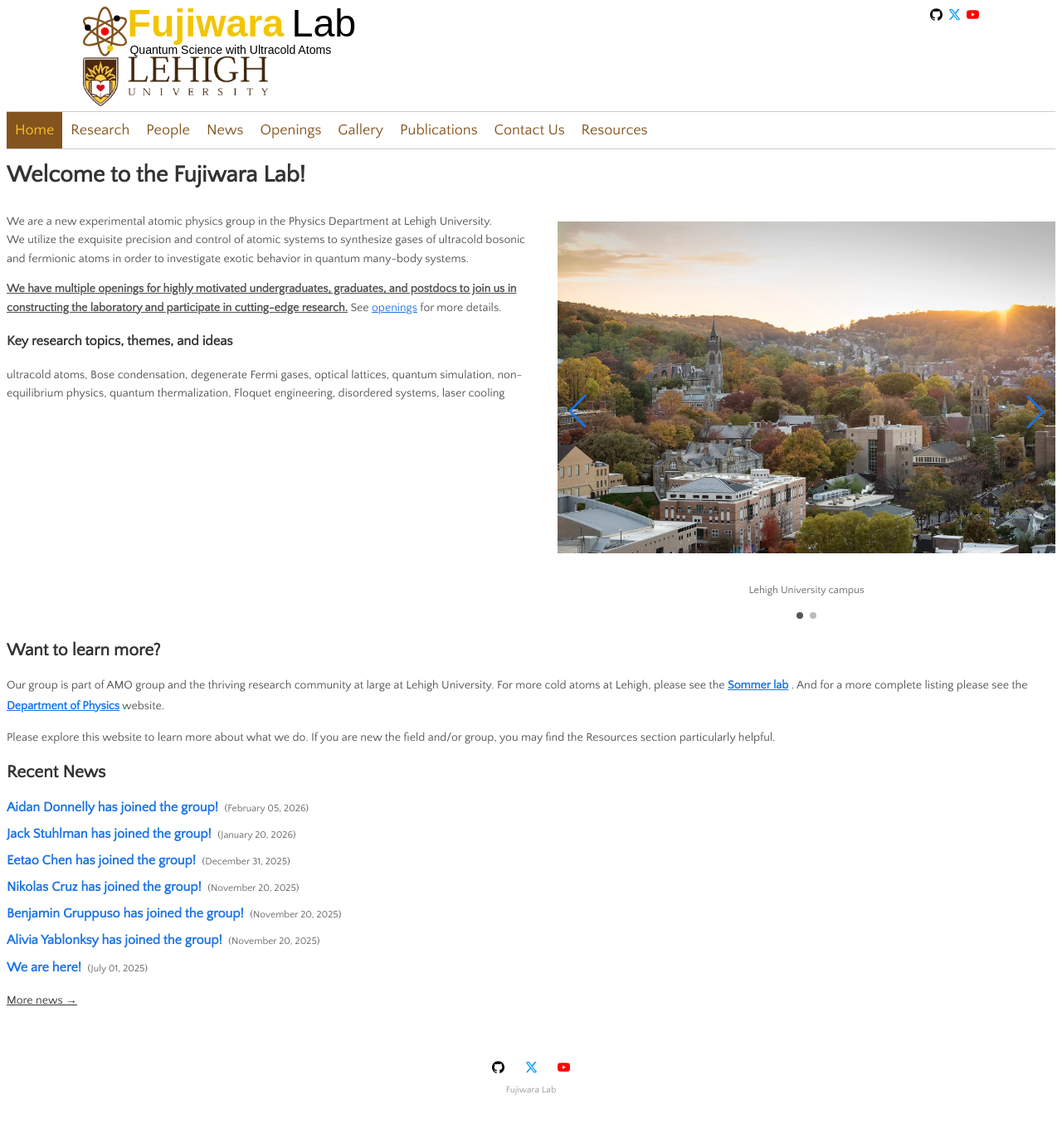
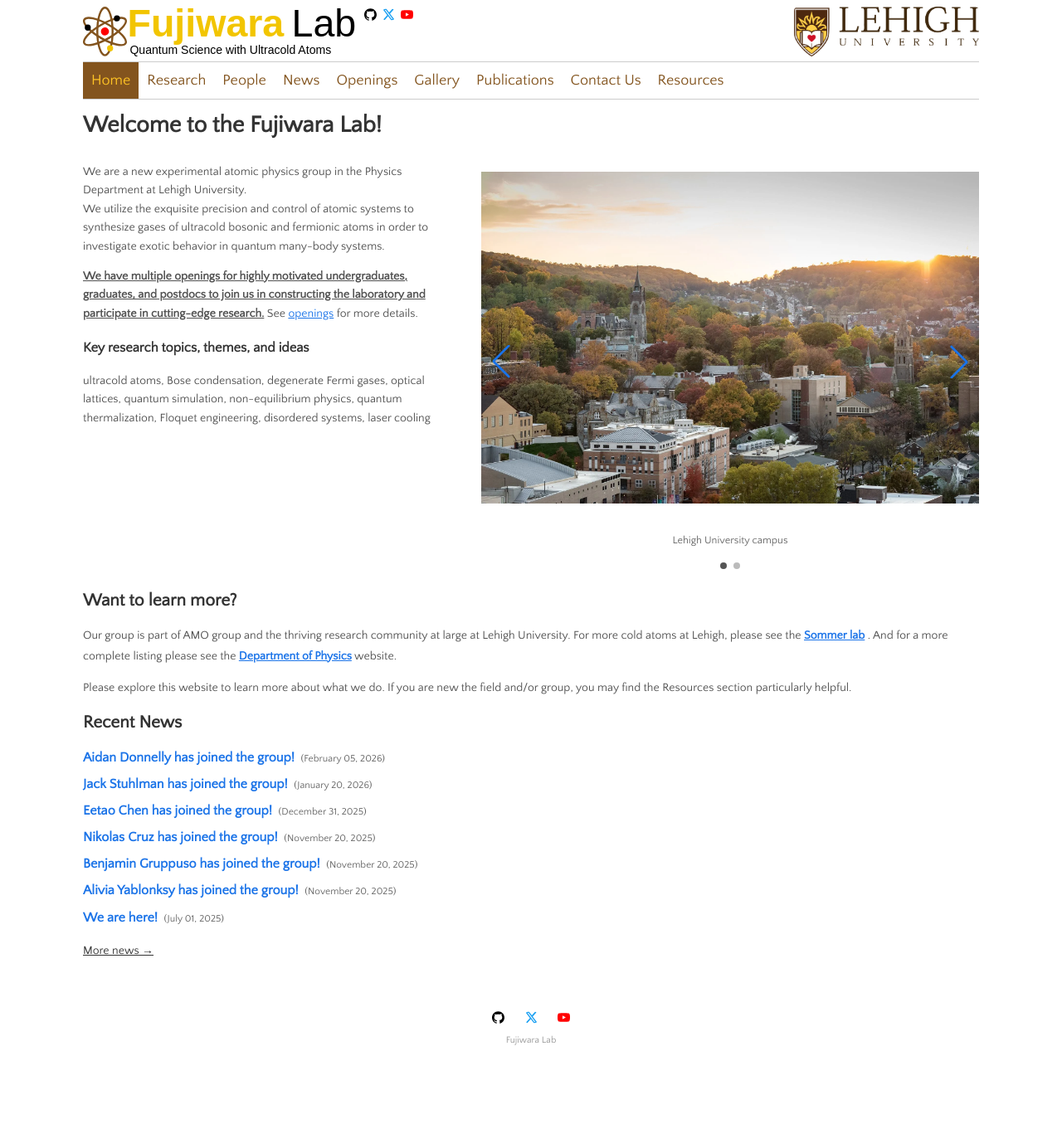
Before and after one commit to fujiwara-quantum-lab/fujiwara-quantum-lab.github.io, a Jekyll site: the page built from index.md, in a window 1280 px wide. Shown: the whole page at 83% size. Built offline with Jekyll 4.4.1, drawn with Linux system fonts in a browser that asks for light colours; after the commit the page ends 1295 px from its top, so only the background shows below that.

Commit message:
Update header2.html

```diff
--- a/_includes/header2.html
+++ b/_includes/header2.html
@@ -8,6 +8,7 @@
   <div class="header2-container">
 
     <!-- Group: Lab Logo + Social Icons together in one container -->
+<div class="header2-left-group">
       <img src="{{ site.github.url }}/assets/img/pages/fujiwara_lab_logo.svg" alt="Fujiwara Lab Logo" class="lab-logo">
 
       <div class="social-icons">
```
